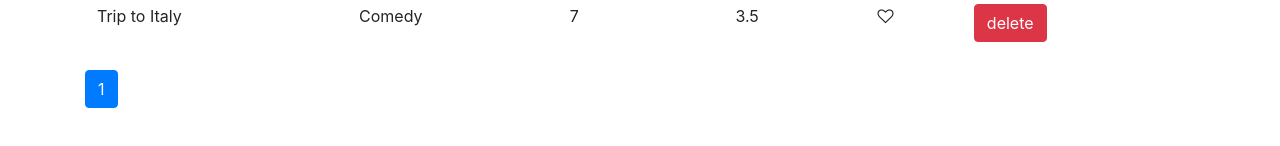
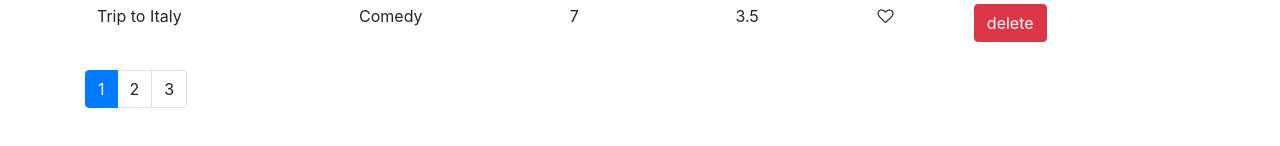
Before and after one commit to MonaliGanganeNeosoft/React-all, a React (Create React App) app: page / in a window 1280 px wide. Shown: the part 288-434 px from the top of the page. Built offline with nearby package versions, Linux system fonts and the light colour scheme.

Commit message:
correct pagination done

```diff
--- a/src/components/movies.jsx
+++ b/src/components/movies.jsx
@@ -70,7 +70,7 @@ class Movies extends Component {
           </tbody>
         </table>
         <Pagination
-          itemsCount="abc"
+          itemsCount={count}
           pageSize={pageSize}
           currentPage={currentPage}
           onPageChange={this.handlePageChange}
```
